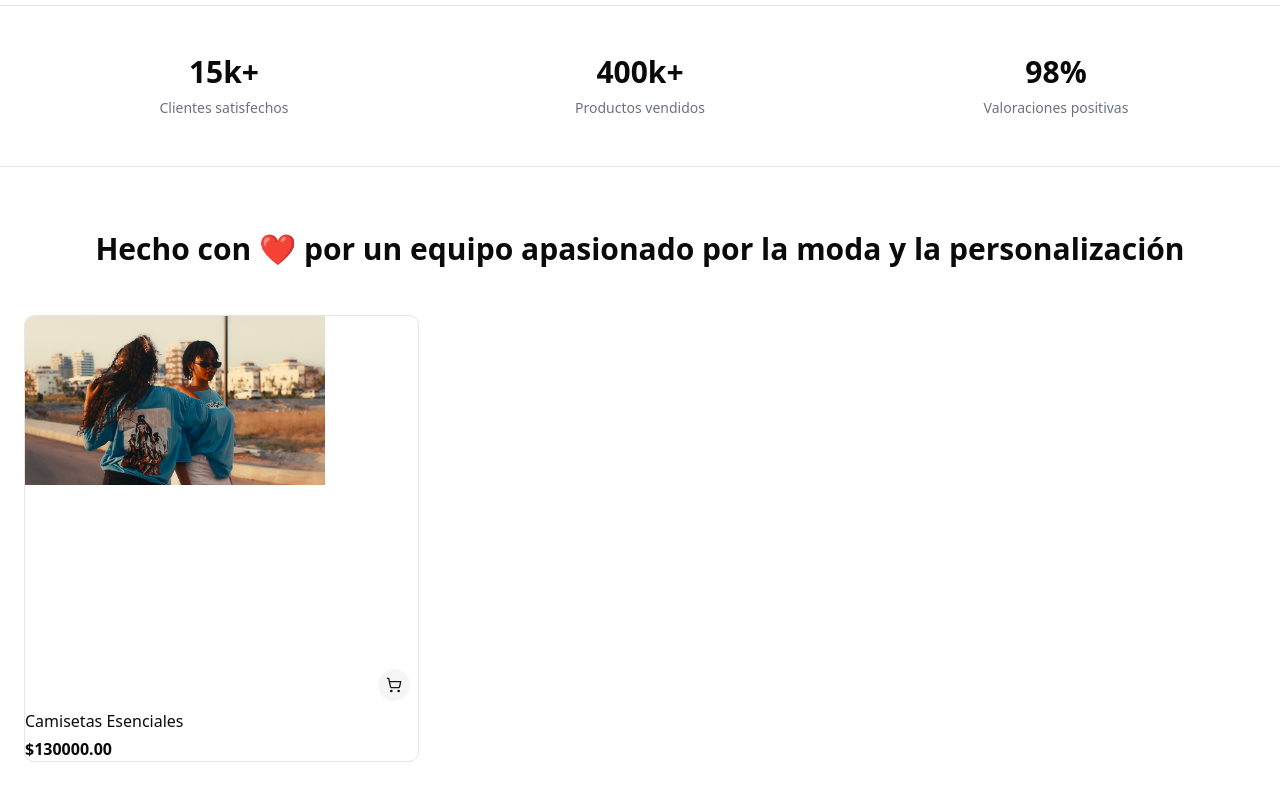
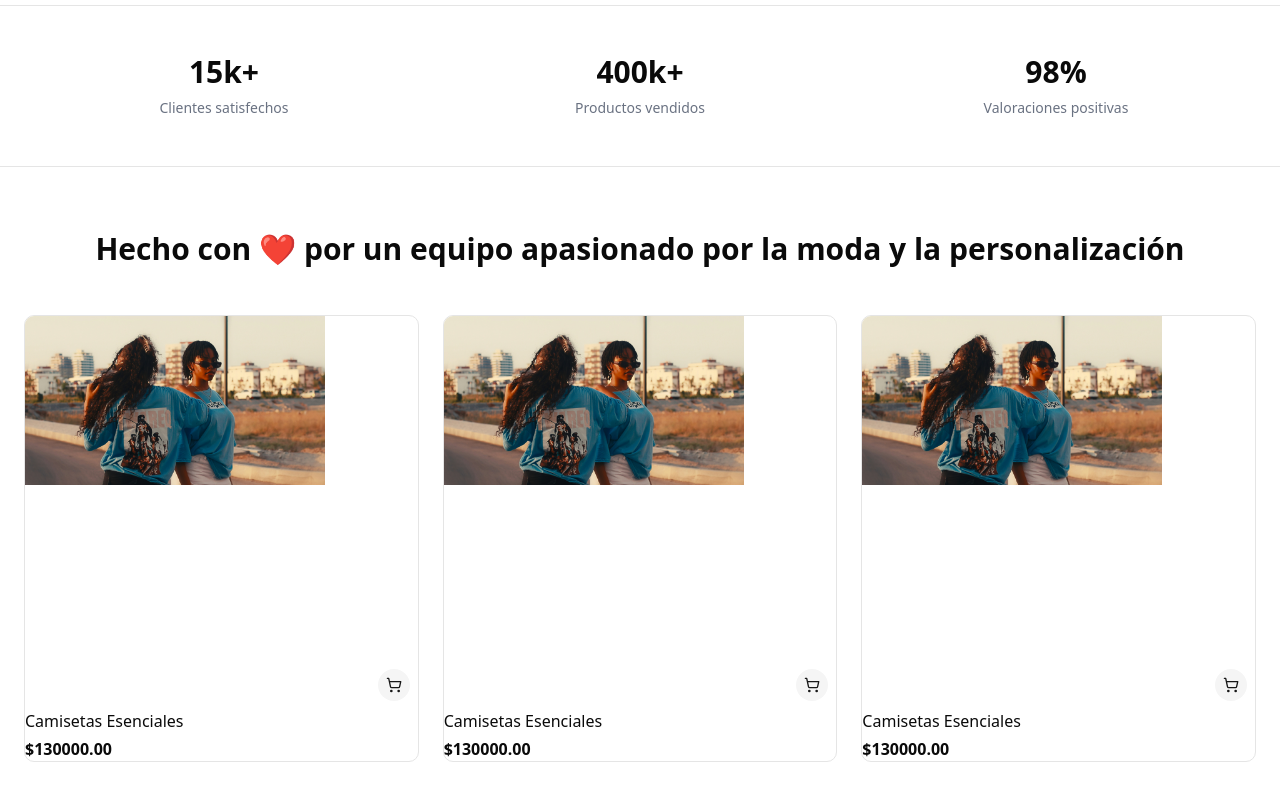
Before and after one commit to astridnip-cell/pos-venta-frontend, a Next.js app: page / in a window 1280 px wide. Shown: the part 1050-1850 px from the top of the page. Built offline with nearby package versions, Linux system fonts and the light colour scheme.

Commit message:
FEAT: component product-card

```diff
--- a/app/page.tsx
+++ b/app/page.tsx
@@ -134,6 +134,20 @@ export default function Home() {
                 imageSrc="/camiseta_premium.jpg"
                 href="/products/camisetas-esenciales"
             />
+
+            <ProductCard
+                name="Camisetas Esenciales"
+                price={130000}
+                imageSrc="/camiseta_premium.jpg"
+                href="/products/camisetas-esenciales"
+            />
+
+            <ProductCard
+                name="Camisetas Esenciales"
+                price={130000}
+                imageSrc="/camiseta_premium.jpg"
+                href="/products/camisetas-esenciales"
+            />
         </div>
     </div>
 </section>
```
